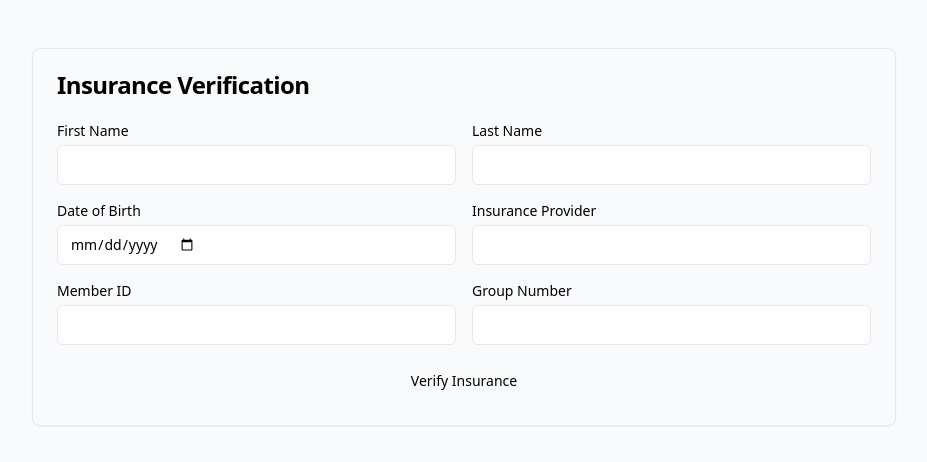
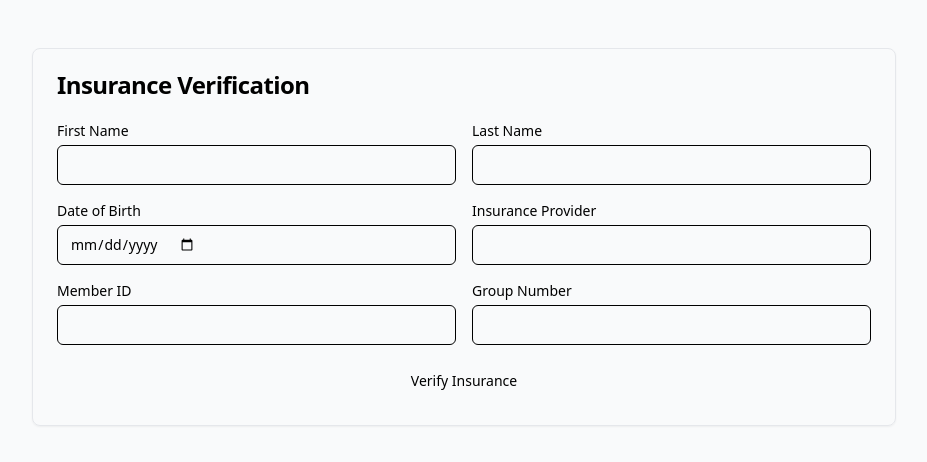
Before and after one commit to jammc89/insurance_verification_app, a Next.js app: page / in a window 1280 px wide. Shown: the top 462 px of the page, without its empty margins (176-1103 px from the left). Built offline with nearby package versions, Linux system fonts and the light colour scheme.

Commit message:
Update tailwind.config.js

```diff
--- a/tailwind.config.js
+++ b/tailwind.config.js
@@ -1,12 +1,27 @@
 /** @type {import('tailwindcss').Config} */
 module.exports = {
   content: [
-    './pages/**/*.{js,ts,jsx,tsx,mdx}',
+    './app/**/*.{js,ts,jsx,tsx,mdx}',
     './components/**/*.{js,ts,jsx,tsx,mdx}',
-    './app/**/*.{js,ts,jsx,tsx,mdx}',
   ],
   theme: {
-    extend: {},
+    extend: {
+      colors: {
+        border: "hsl(var(--border))",
+        input: "hsl(var(--input))",
+        ring: "hsl(var(--ring))",
+        background: "hsl(var(--background))",
+        foreground: "hsl(var(--foreground))",
+        primary: {
+          DEFAULT: "hsl(var(--primary))",
+          foreground: "hsl(var(--primary-foreground))",
+        },
+        secondary: {
+          DEFAULT: "hsl(var(--secondary))",
+          foreground: "hsl(var(--secondary-foreground))",
+        },
+      },
+    },
   },
   plugins: [],
 }
```
